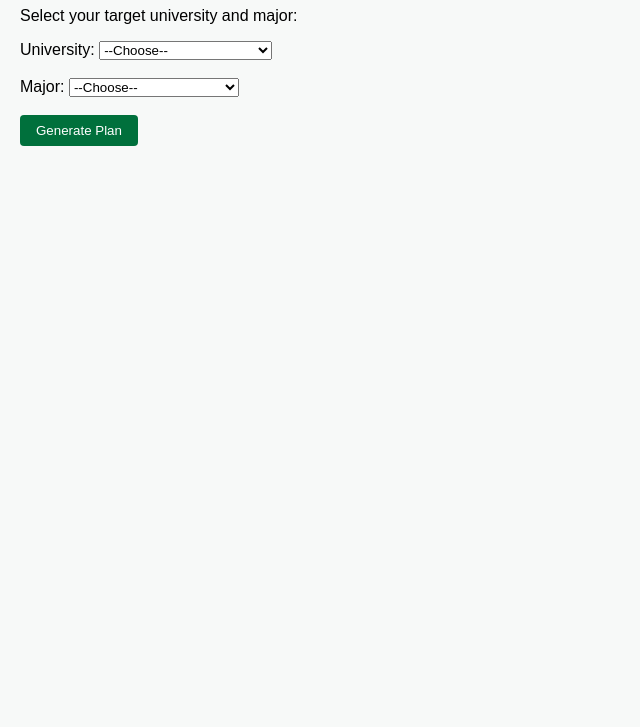
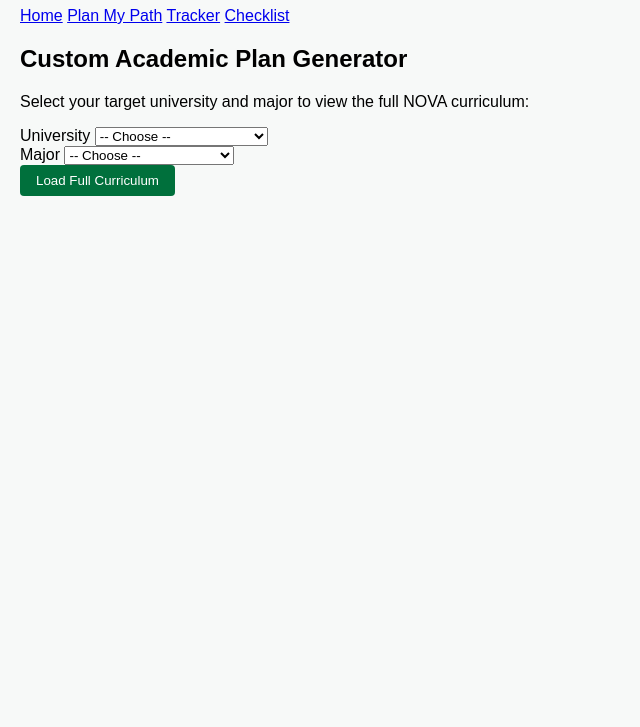
Before and after one commit to bruce-antley/yourpath-portal, a plain HTML site: page planner.html in a window 1280 px wide. Shown: the part 73-800 px from the top of the page, without its empty margins (0-640 px from the left). Drawn offline with Linux system fonts and the light colour scheme.

Commit message:
Update planner.html

```diff
--- a/planner.html
+++ b/planner.html
@@ -6,89 +6,48 @@
   <link rel="stylesheet" href="style.css">
 </head>
 <body>
-  <h1>Custom Academic Plan Generator</h1>
-  <p>Select your target university and major:</p>
+  <header>
+    <h1>YourPath Planner</h1>
+    <nav>
+      <a href="index.html">Home</a>
+      <a href="planner.html" class="active">Plan My Path</a>
+      <a href="tracker.html">Tracker</a>
+      <a href="transfer.html">Checklist</a>
+    </nav>
+  </header>
 
-  <label for="university">University:</label>
+  <main>
+    <h2>Custom Academic Plan Generator</h2>
+    <p>Select your target university and major to view the full NOVA curriculum:</p>
+
+    <div class="form-row">
+      <label for="university">University</label>
       <select id="university">
-    <option value="">--Choose--</option>
+        <option value="">-- Choose --</option>
         <option value="GMU">George Mason University</option>
         <option value="UVA">University of Virginia</option>
         <option value="VT">Virginia Tech</option>
       </select>
+    </div>
 
-  <br><br>
-
-  <label for="major">Major:</label>
+    <div class="form-row">
+      <label for="major">Major</label>
       <select id="major">
-    <option value="">--Choose--</option>
+        <option value="">-- Choose --</option>
         <option value="CS">Computer Science (A.S.)</option>
         <option value="Nursing">Nursing (A.A.S.)</option>
       </select>
+    </div>
 
-  <br><br>
+    <button onclick="showFullCurriculum()">Load Full Curriculum</button>
 
-  <button onclick="showPlan()">Generate Plan</button>
-
-  <div id="plan-output" style="margin-top: 30px;"></div>
+    <div id="plan-output" class="curriculum-frame"></div>
+  </main>
 
   <script>
-    // Course plans drawn from NOVA catalog pages
-    const plans = {
-      "GMU_CS": [
-        { code: "CSC 200", name: "Introduction to Computer Science" },
-        { code: "CSC 201", name: "Computer Science I" },
-        { code: "MTH 263", name: "Calculus I" },
-        { code: "ENG 111", name: "College Composition I" },
-        { code: "PHY 241", name: "University Physics I" },
-        { code: "SDV 100", name: "College Success Skills" }
-      ],
-      "UVA_CS": [
-        { code: "CSC 200", name: "Introduction to Computer Science" },
-        { code: "CSC 201", name: "Computer Science I" },
-        { code: "MTH 263", name: "Calculus I" },
-        { code: "MTH 264", name: "Calculus II" },
-        { code: "PHY 241", name: "University Physics I" },
-        { code: "ENG 111", name: "College Composition I" }
-      ],
-      "VT_CS": [
-        { code: "CSC 200", name: "Introduction to Computer Science" },
-        { code: "CSC 201", name: "Computer Science I" },
-        { code: "CSC 202", name: "Computer Science II" },
-        { code: "MTH 263", name: "Calculus I" },
-        { code: "MTH 264", name: "Calculus II" },
-        { code: "ENG 111", name: "College Composition I" }
-      ],
-      "GMU_Nursing": [
-        { code: "BIO 141", name: "Human Anatomy & Physiology I" },
-        { code: "BIO 142", name: "Human Anatomy & Physiology II" },
-        { code: "BIO 150", name: "Microbiology" },
-        { code: "ENG 111", name: "College Composition I" },
-        { code: "PSY 200", name: "Principles of Psychology" },
-        { code: "SDV 101", name: "Orientation to Health Professions" }
-      ],
-      "UVA_Nursing": [
-        { code: "BIO 141", name: "Human Anatomy & Physiology I" },
-        { code: "BIO 142", name: "Human Anatomy & Physiology II" },
-        { code: "BIO 150", name: "Microbiology" },
-        { code: "ENG 111", name: "College Composition I" },
-        { code: "SOC 200", name: "Introduction to Sociology" },
-        { code: "SDV 101", name: "Orientation to Health Professions" }
-      ],
-      "VT_Nursing": [
-        { code: "BIO 141", name: "Human Anatomy & Physiology I" },
-        { code: "BIO 142", name: "Human Anatomy & Physiology II" },
-        { code: "BIO 150", name: "Microbiology" },
-        { code: "ENG 111", name: "College Composition I" },
-        { code: "MTH 154", name: "Quantitative Reasoning" },
-        { code: "SDV 101", name: "Orientation to Health Professions" }
-      ]
-    };
-
-    function showPlan() {
+    function showFullCurriculum() {
       const uni = document.getElementById("university").value;
       const major = document.getElementById("major").value;
-      const key = `${uni}_${major}`;
       const output = document.getElementById("plan-output");
 
       if (!uni || !major) {
@@ -96,42 +55,21 @@
         return;
       }
 
-      if (plans[key]) {
-        const listItems = plans[key]
-          .map(course =>
-            `<li><strong><a href="https://catalog.nvcc.edu/search/?P=${course.code.replace(/\\s+/g,'')}" target="_blank">${course.code}</a></strong>: ${course.name}</li>`
-          )
-          .join("");
+      // Determine which NOVA program page to embed
+      const url = major === 'CS'
+        ? 'https://catalog.nvcc.edu/preview_program.php?catoid=15&poid=3735'
+        : 'https://catalog.nvcc.edu/preview_program.php?catoid=15&poid=3691';
 
-        const programLink = major === "CS"
-          ? "https://catalog.nvcc.edu/preview_program.php?catoid=15&poid=3735"
-          : "https://catalog.nvcc.edu/preview_program.php?catoid=15&poid=3691";
-
+      // Embed via iframe
       output.innerHTML = `
-          <h3>Recommended NOVA Courses for <em>${getMajorName(major)}</em> at <em>${getUniversityName(uni)}</em>:</h3>
-          <ul>${listItems}</ul>
-          <p class="note">
-            Full curriculum: <a href="${programLink}" target="_blank">${getMajorName(major)} Program Page</a>
-          </p>
+        <iframe
+          src="${url}"
+          width="100%"
+          height="800"
+          frameborder="0"
+          title="Full ${major} Curriculum"
+        ></iframe>
       `;
-      } else {
-        output.innerHTML = `<p class="error">Sorry, no academic plan available for that combination (yet!).</p>`;
-      }
-    }
-
-    function getUniversityName(code) {
-      return {
-        GMU: "George Mason University",
-        UVA: "University of Virginia",
-        VT: "Virginia Tech"
-      }[code] || code;
-    }
-
-    function getMajorName(code) {
-      return {
-        CS: "Computer Science (A.S.)",
-        Nursing: "Nursing (A.A.S.)"
-      }[code] || code;
     }
   </script>
 </body>
```
Lines whose indentation alone changed are shown as unchanged.
